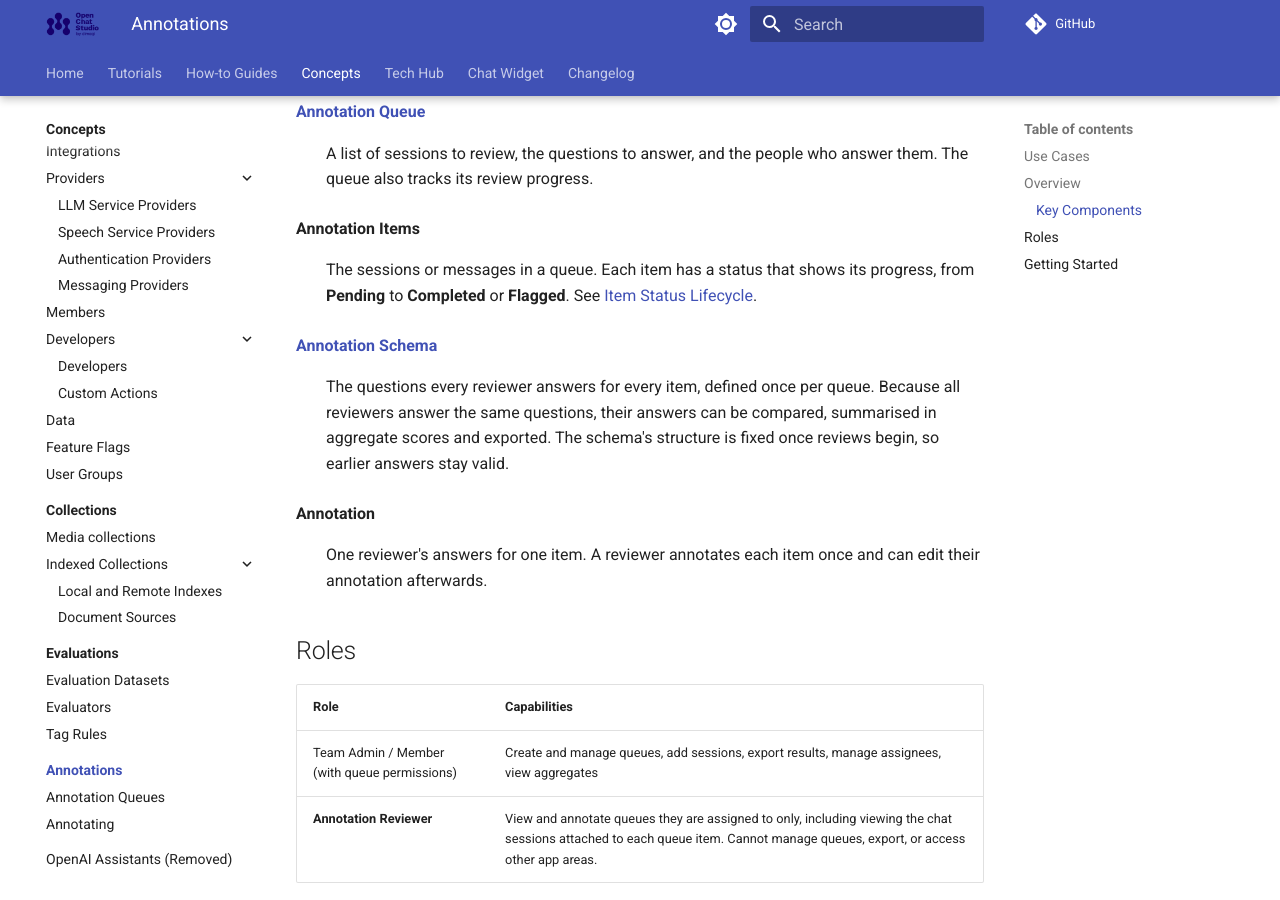
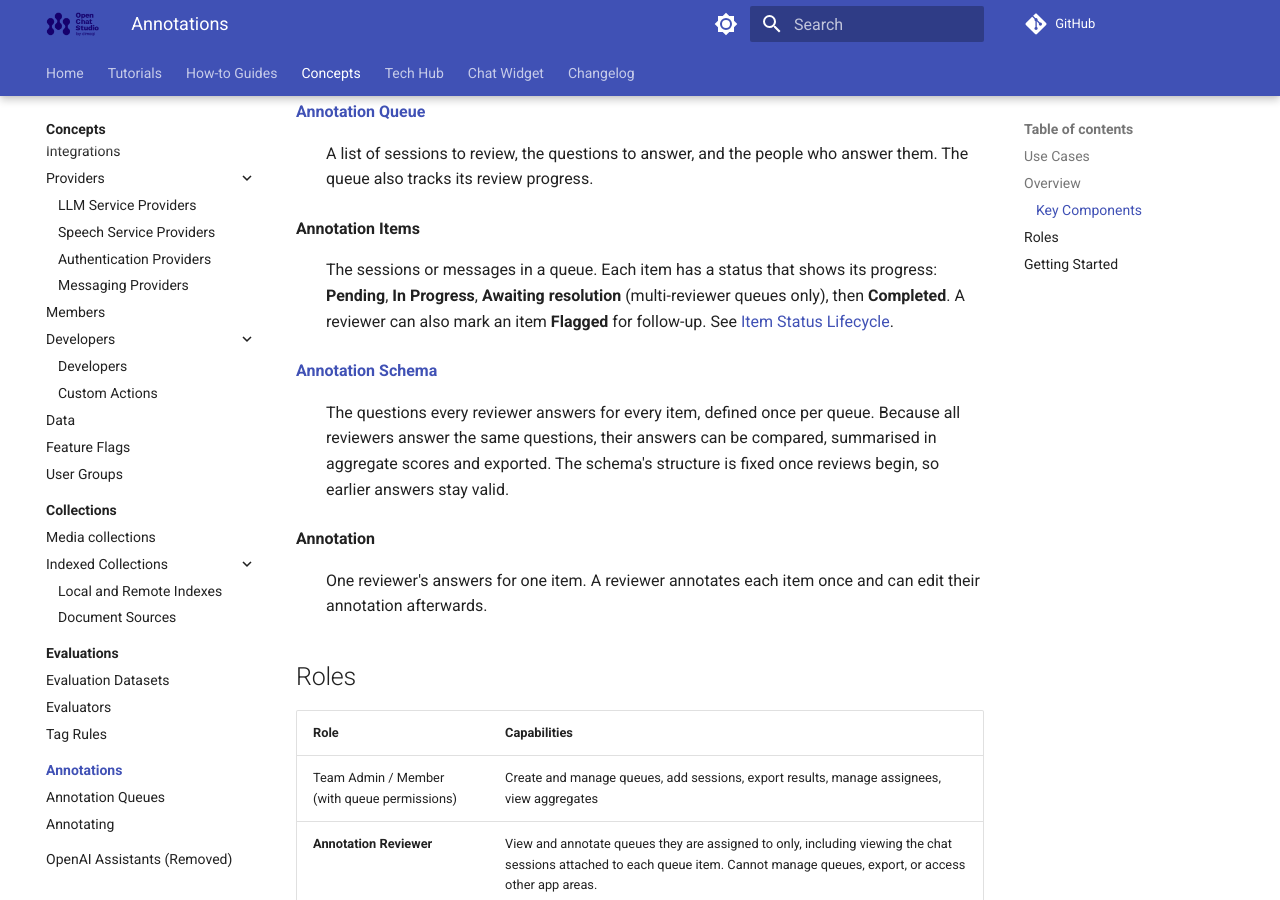
Before and after one commit to dimagi/open-chat-studio-docs, an MkDocs documentation site: the page built from docs/concepts/annotations/index.md, in a window 1280 px wide and 900 px high, scrolled down 1030 px. Built offline with MkDocs 1.6.1 and Material for MkDocs 9.7.7, drawn with Linux system fonts in a browser that asks for light colours; a script that is not in the unit is left out; comment, search, counter and statistics services are not loaded.

Commit message:
Fixes for Coderrabbitai : empty annotated_at for export. All status added to annotations index.md

```diff
--- a/docs/concepts/annotations/index.md
+++ b/docs/concepts/annotations/index.md
@@ -44,7 +44,8 @@ flowchart LR
 
 **Annotation Items**
 : The sessions or messages in a queue.
-  Each item has a status that shows its progress, from **Pending** to **Completed** or **Flagged**.
+  Each item has a status that shows its progress: **Pending**, **In Progress**, **Awaiting resolution** (multi-reviewer queues only), then **Completed**.
+  A reviewer can also mark an item **Flagged** for follow-up.
   See [Item Status Lifecycle](annotating.md#item-status-lifecycle).
 
 **[Annotation Schema](queues.md#annotation-schema)**
```
Also changed, not shown: docs/tech-hub/annotations/export-format.md (+1 -1 lines).
